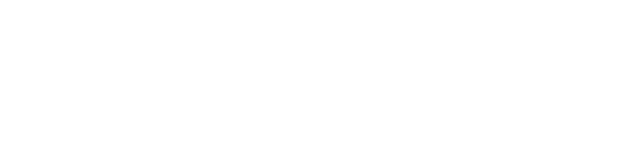
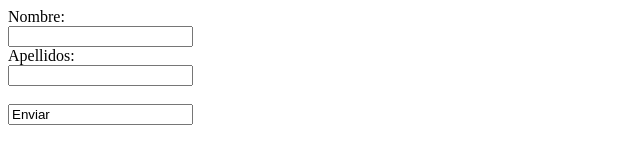
Before and after one commit to clasehtml/formulario-personas, a plain HTML site: page index.html in a window 1280 px wide. Shown: the whole page, without its empty margins (0-640 px from the left). Drawn offline with Linux system fonts and the light colour scheme.

Commit message:
Update index.html

```diff
--- a/index.html
+++ b/index.html
@@ -5,6 +5,12 @@
   <title>Formulario para personas</title>
 </head>
 <body>
-
+  <form>
+    <label for="nombre">Nombre:</label><br>
+    <input type="text" id="nombre" name="nombre"><br>
+    <label for="apellidos">Apellidos:</label><br>
+    <input type="text" id="apellidos" name="apellidos"><br><br>
+    <input type="envio" value="Enviar">
+  </form>
 </body>
 </html>
```
